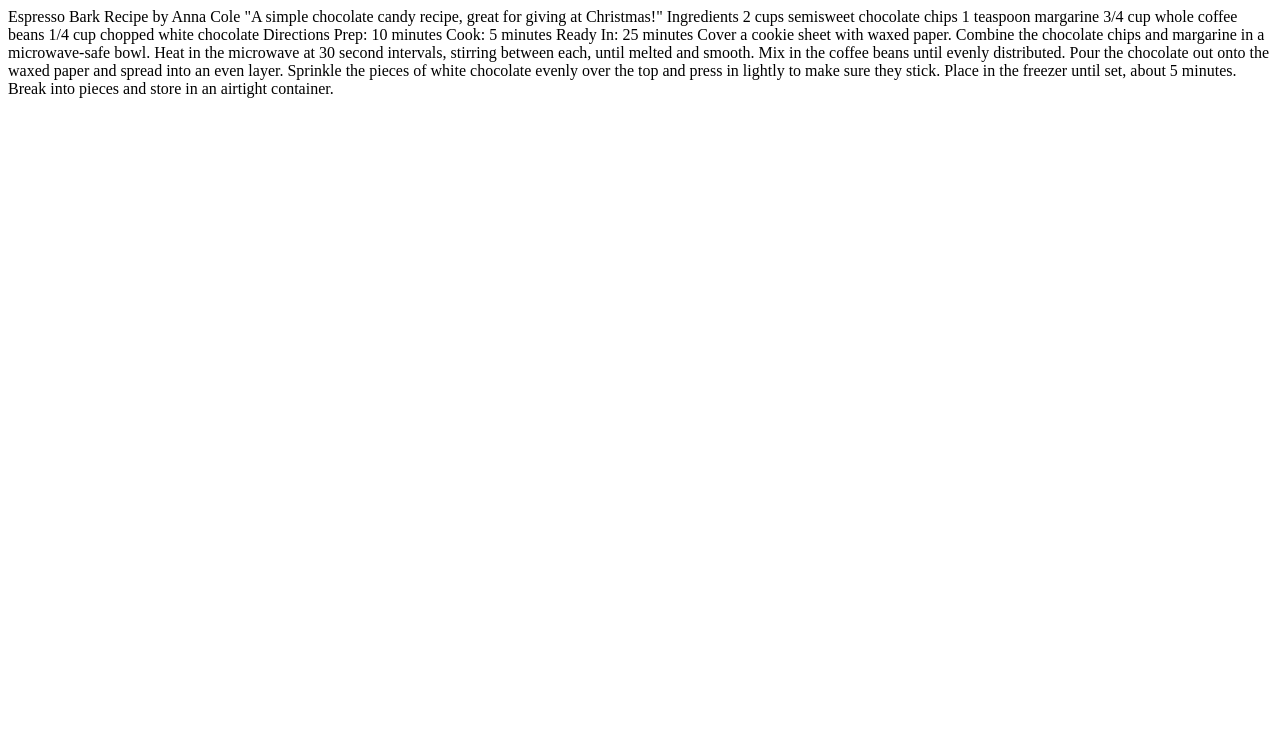
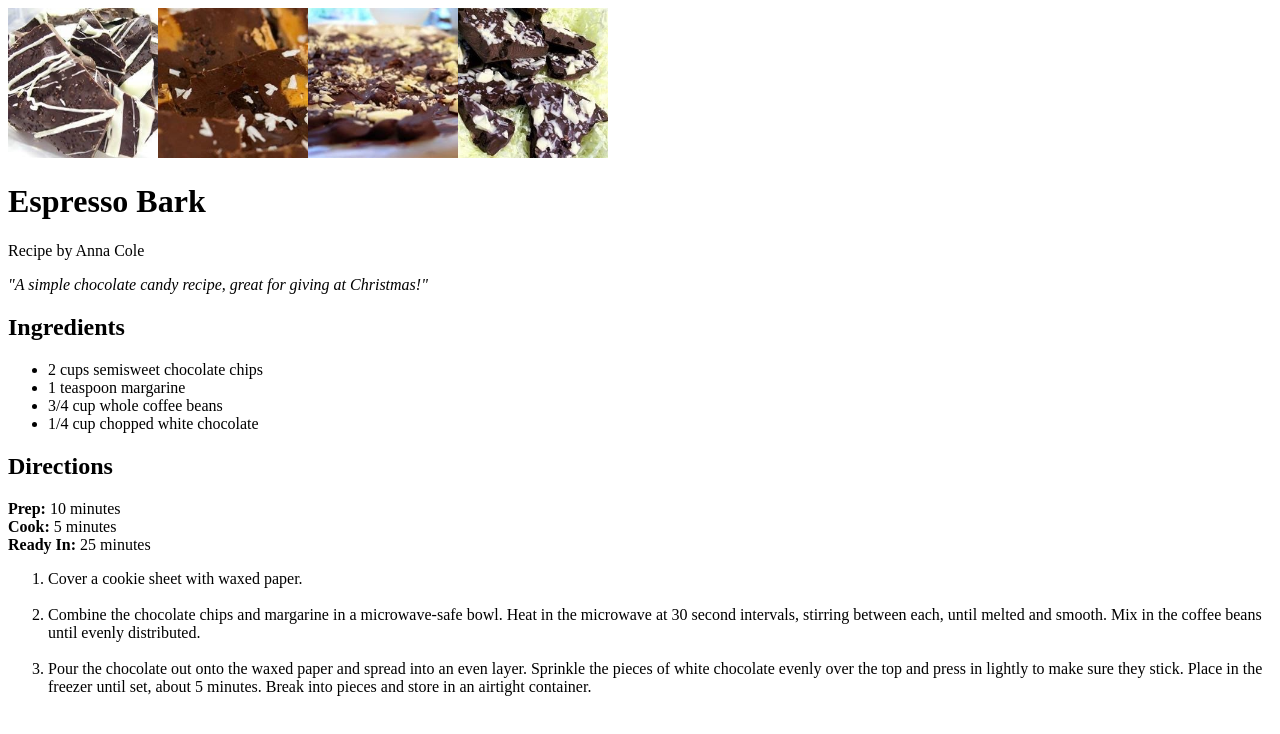
Before and after one commit to KTProg-2024/recipe-Reilly70, a plain HTML site: page index.html in a window 1280 px wide. Drawn offline with Linux system fonts and the light colour scheme.

Commit message:
assignment completed

```diff
--- a/index.html
+++ b/index.html
@@ -1,37 +1,43 @@
 <!DOCTYPE html>
 <html>
     <head>
-
+        <title>Espresso Bark</title>
     </head>
 
     <body>
 
-Espresso Bark
+	    <img src="Candy1.jpg" height="150" alt="picture of product candy"><img src="Candy2.jpg" height="150" alt="picture of product candy"><img src="Candy3.jpg" height="150" alt="picture of product candy"><img src="Candy4.jpg" height="150" alt="picture of product candy">
 
-Recipe by Anna Cole
-"A simple chocolate candy recipe, great for giving at Christmas!"
+      <h1>Espresso Bark</h1>
 
-Ingredients
-2 cups semisweet chocolate chips
-1 teaspoon margarine
-3/4 cup whole coffee beans
-1/4 cup chopped white chocolate
+      <p>Recipe by Anna Cole</p>
+      <p><I>"A simple chocolate candy recipe, great for giving at Christmas!"</I></p>
 
-Directions
-Prep: 10 minutes
-Cook: 5 minutes
-Ready In: 25 minutes
+      <h2>Ingredients</h2>
+      <ul>
+        <li>2 cups semisweet chocolate chips</li>
+        <li>1 teaspoon margarine</li>
+        <li>3/4 cup whole coffee beans</li>
+       <li>1/4 cup chopped white chocolate</li>
+      </ul>
 
-Cover a cookie sheet with waxed paper.
+      <h2>Directions</h2>
 
-Combine the chocolate chips and margarine in a microwave-safe bowl.
-Heat in the microwave at 30 second intervals, stirring between each, until melted and smooth.
-Mix in the coffee beans until evenly distributed.
+      <p><b>Prep:</b> 10 minutes<br>
+      <b>Cook:</b> 5 minutes<br>
+      <b>Ready In:</b> 25 minutes</p>
 
-Pour the chocolate out onto the waxed paper and spread into an even layer.
-Sprinkle the pieces of white chocolate evenly over the top and press in lightly to make sure they stick.
-Place in the freezer until set, about 5 minutes.
-Break into pieces and store in an airtight container.
+      <ol>
+        <li> Cover a cookie sheet with waxed paper.</li><br>
 
+        <li>Combine the chocolate chips and margarine in a microwave-safe bowl.
+        Heat in the microwave at 30 second intervals, stirring between each, until melted and smooth.
+       Mix in the coffee beans until evenly distributed.</li><br>
+
+        <li>Pour the chocolate out onto the waxed paper and spread into an even layer.
+       Sprinkle the pieces of white chocolate evenly over the top and press in lightly to make sure they stick.
+       Place in the freezer until set, about 5 minutes.
+       Break into pieces and store in an airtight container.</li>
+      </ol>
     </body>
 </html>
```
Also changed, not shown: Candy1.jpg (added), Candy2.jpg (added), Candy3.jpg (added), Candy4.jpg (added).
